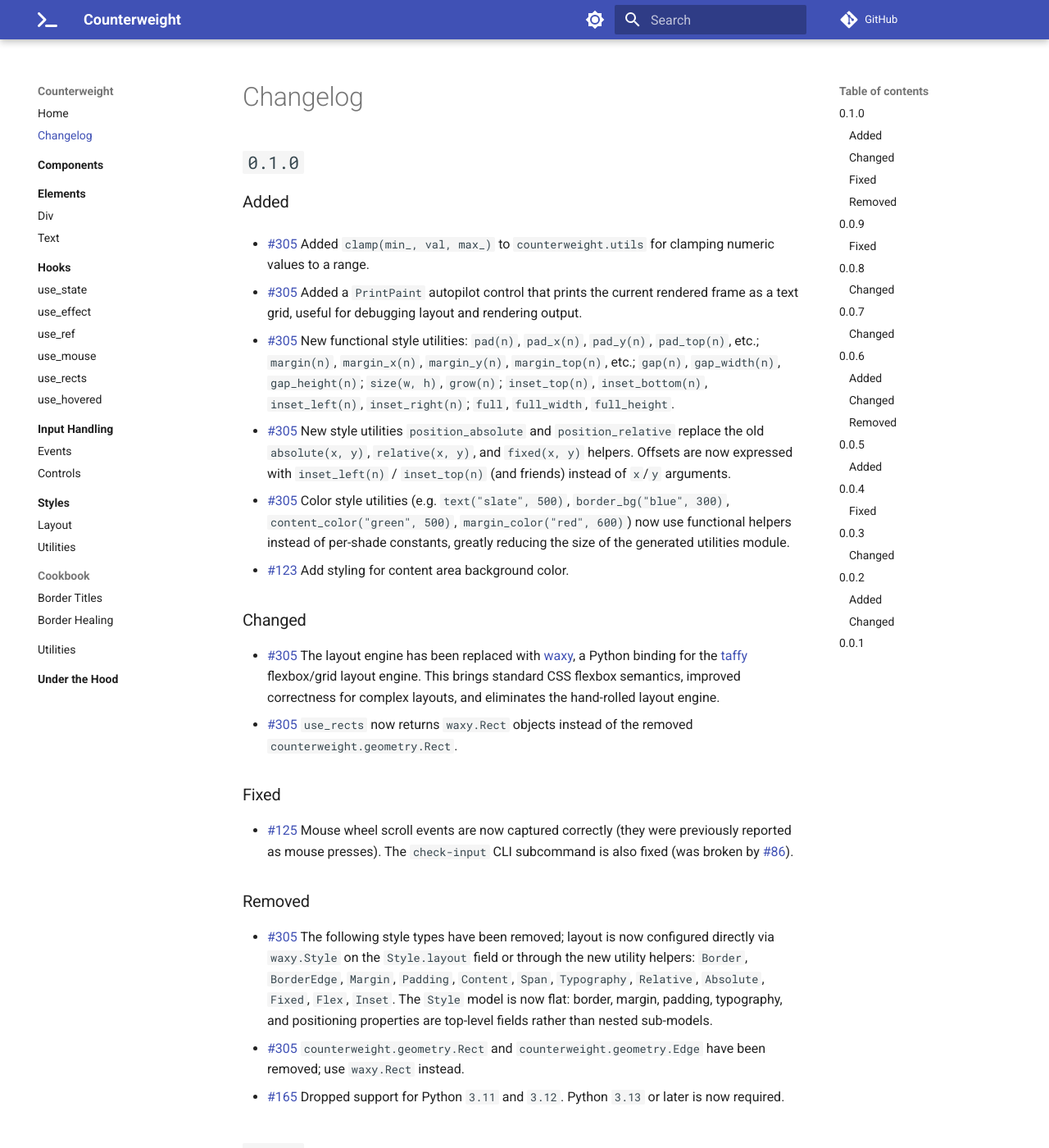
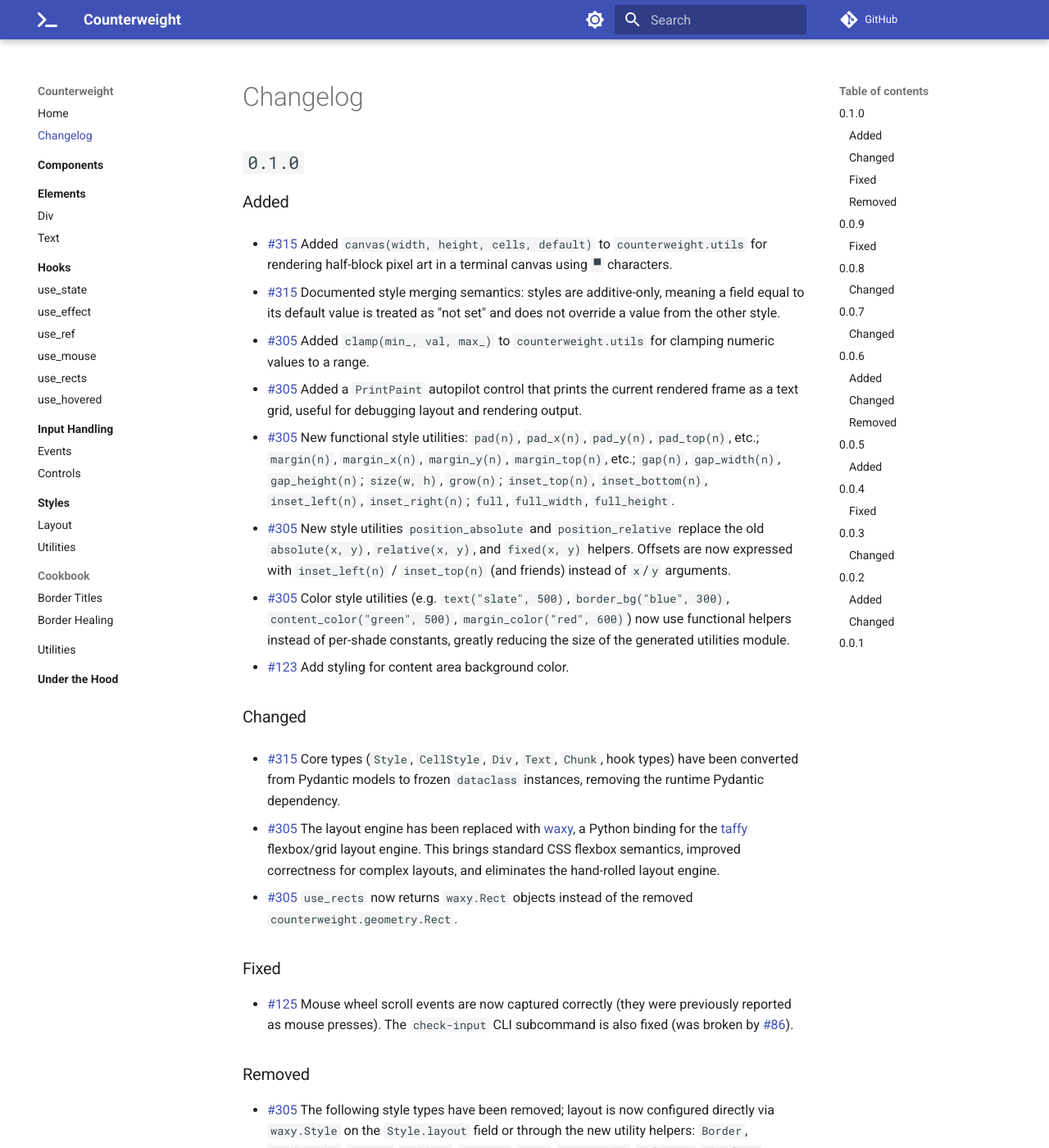
Before and after one commit to JoshKarpel/counterweight, an MkDocs documentation site: the page built from docs/changelog.md, in a window 1280 px wide and 1400 px high. Shown: the whole window at 82% size. Built offline with MkDocs 1.6.1 and Material for MkDocs 9.7.7, drawn with Linux system fonts in a browser that asks for light colours; comment, search, counter and statistics services are not loaded.

```diff
--- a/docs/changelog.md
+++ b/docs/changelog.md
@@ -3,6 +3,14 @@
 ## `0.1.0`
 
 ### Added
+
+- [#315](https://github.com/JoshKarpel/counterweight/pull/315)
+  Added `canvas(width, height, cells, default)` to `counterweight.utils` for rendering
+  half-block pixel art in a terminal canvas using `▀` characters.
+
+- [#315](https://github.com/JoshKarpel/counterweight/pull/315)
+  Documented style merging semantics: styles are additive-only, meaning a field equal to its
+  default value is treated as "not set" and does not override a value from the other style.
 
 - [#305](https://github.com/JoshKarpel/counterweight/pull/305)
   Added `clamp(min_, val, max_)` to `counterweight.utils` for clamping numeric values to a range.
@@ -30,6 +38,10 @@
   Add styling for content area background color.
 
 ### Changed
+
+- [#315](https://github.com/JoshKarpel/counterweight/pull/315)
+  Core types (`Style`, `CellStyle`, `Div`, `Text`, `Chunk`, hook types) have been converted
+  from Pydantic models to frozen `dataclass` instances, removing the runtime Pydantic dependency.
 
 - [#305](https://github.com/JoshKarpel/counterweight/pull/305)
   The layout engine has been replaced with [waxy](https://github.com/JoshKarpel/waxy),
```
Also changed, not shown: docs/styles/index.md (+11 -0 lines), plans/performance-analysis-2026-03-07.md (+49 -0 lines), 3 other files.
